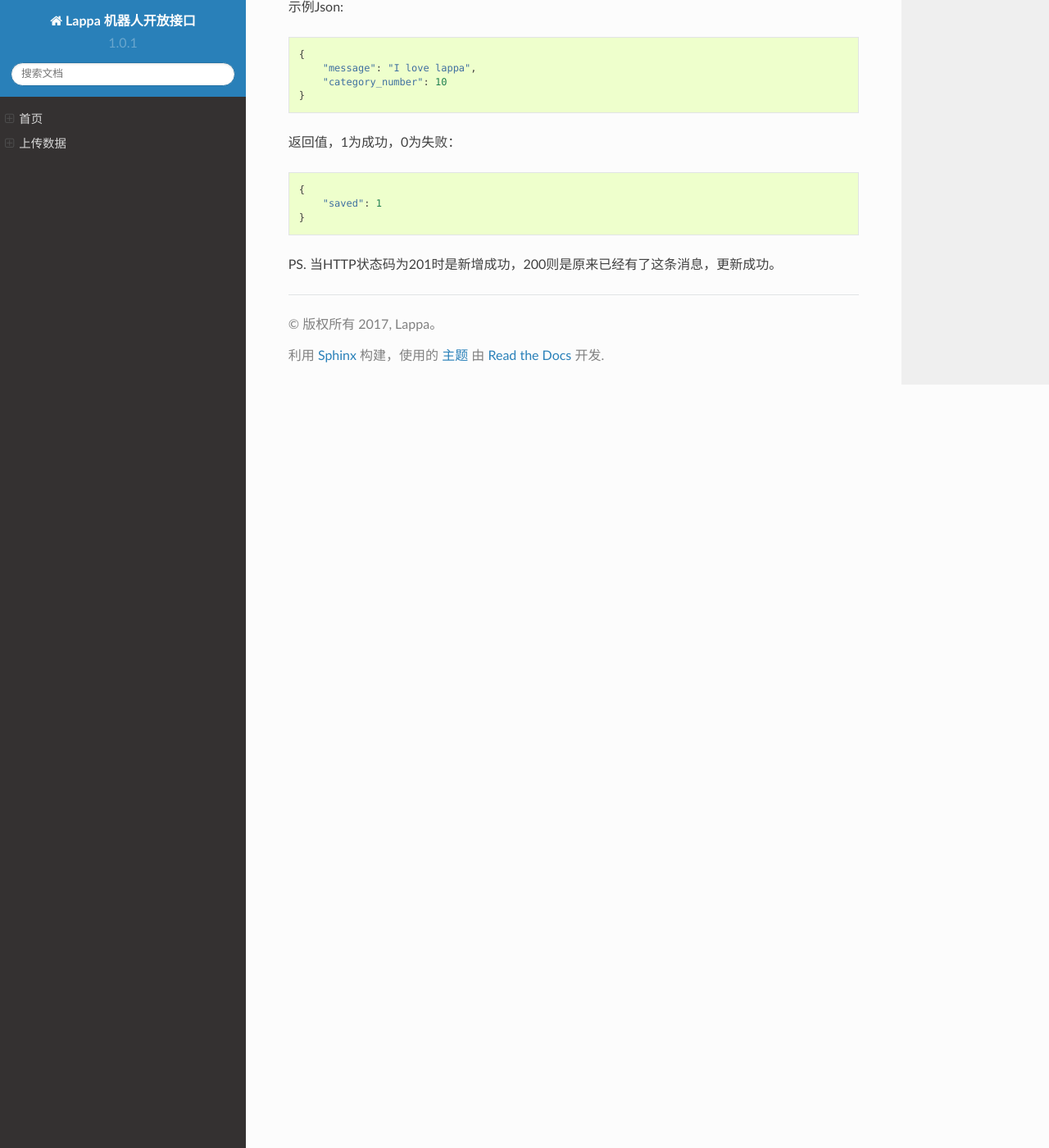
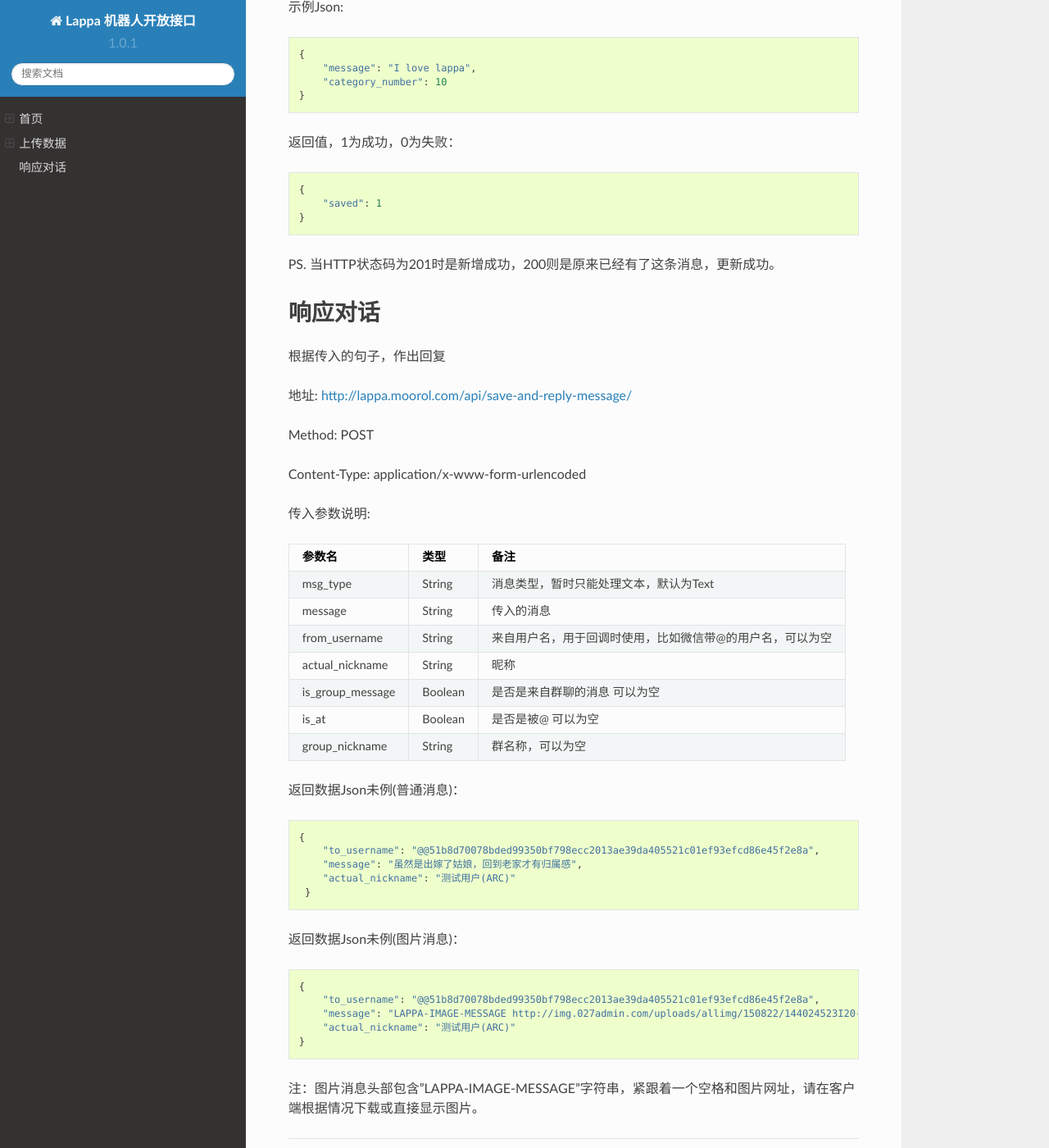
Before and after one commit to laonan/lappadocs, a Sphinx documentation site: the page built from source/index.rst, in a window 1280 px wide and 1400 px high, scrolled down 2905 px. Shown: the whole window at 82% size. Built offline with Sphinx 7.4.7 and the Read the Docs theme 2.0.0, drawn with Linux system fonts in a browser that asks for light colours; some of the changed text lies outside the part shown.

Commit message:
added get reply message api doc

```diff
--- a/source/index.rst
+++ b/source/index.rst
@@ -160,3 +160,50 @@
     }
 
 PS. 当HTTP状态码为201时是新增成功，200则是原来已经有了这条消息，更新成功。
+
+响应对话
+==================
+
+根据传入的句子，作出回复
+
+地址: `http://lappa.moorol.com/api/save-and-reply-message/ <http://lappa.moorol.com/api/save-and-reply-message/>`_
+
+Method: POST
+
+Content-Type: application/x-www-form-urlencoded
+
+传入参数说明:
+
+================    =======     =================================================
+ 参数名               类型                             备注
+================    =======     =================================================
+msg_type            String      消息类型，暂时只能处理文本，默认为Text
+message             String      传入的消息
+from_username       String      来自用户名，用于回调时使用，比如微信带@的用户名，可以为空
+actual_nickname     String      昵称
+is_group_message    Boolean     是否是来自群聊的消息 可以为空
+is_at               Boolean     是否是被@ 可以为空
+group_nickname      String      群名称，可以为空
+================    =======     =================================================
+
+返回数据Json未例(普通消息)：
+
+::
+
+    {
+        "to_username": "@@51b8d70078bded99350bf798ecc2013ae39da405521c01ef93efcd86e45f2e8a",
+        "message": "虽然是出嫁了姑娘，回到老家才有归属感",
+        "actual_nickname": "测试用户(ARC)"
+     }
+
+返回数据Json未例(图片消息)：
+
+::
+
+    {
+        "to_username": "@@51b8d70078bded99350bf798ecc2013ae39da405521c01ef93efcd86e45f2e8a",
+        "message": "LAPPA-IMAGE-MESSAGE http://img.027admin.com/uploads/allimg/150822/144024523I20-102501.jpg",
+        "actual_nickname": "测试用户(ARC)"
+    }
+
+注：图片消息头部包含"LAPPA-IMAGE-MESSAGE"字符串，紧跟着一个空格和图片网址，请在客户端根据情况下载或直接显示图片。
```
Also changed, not shown: other parts of source/index.rst (+1 -1 lines), 6 other files.
